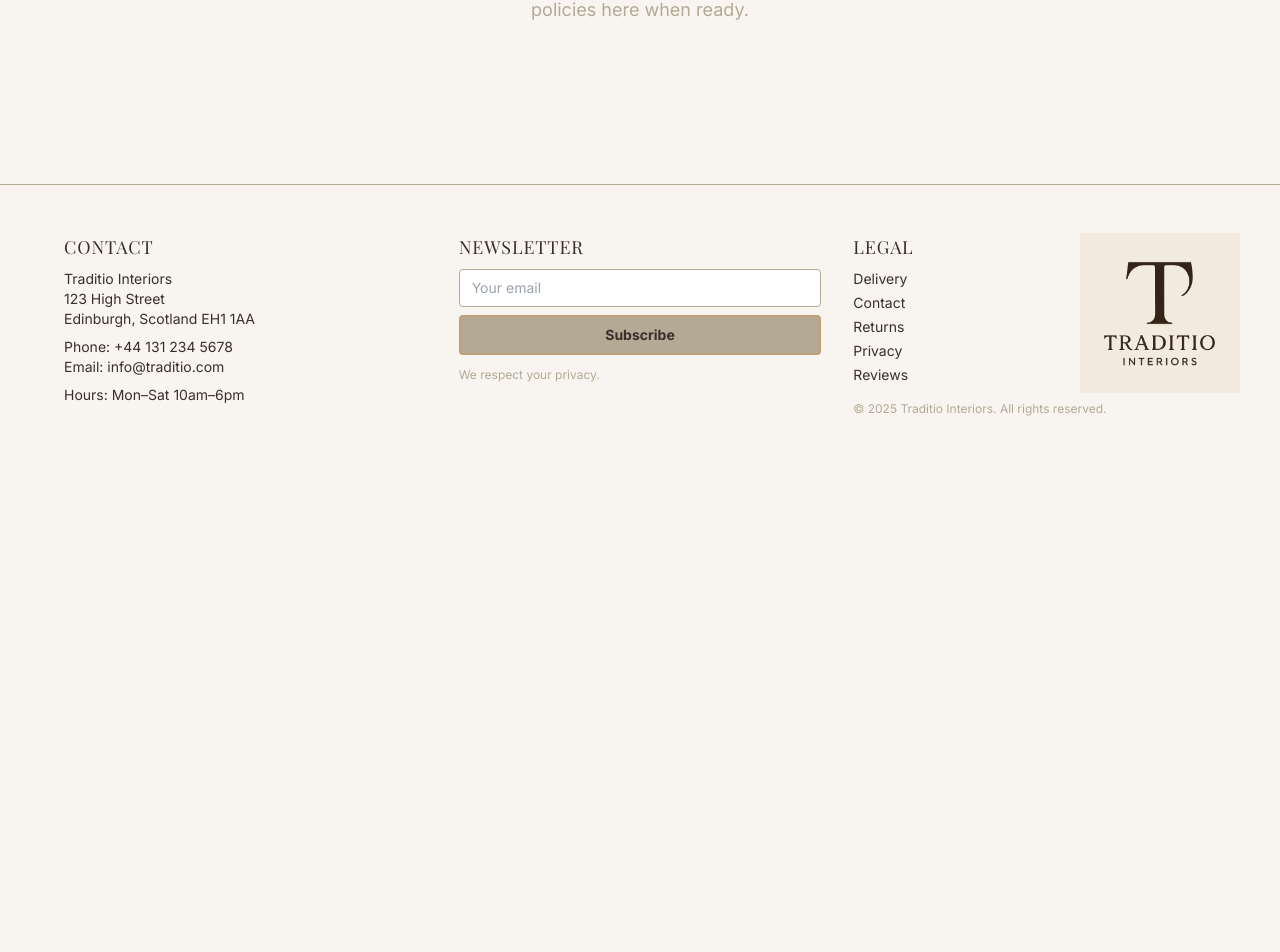
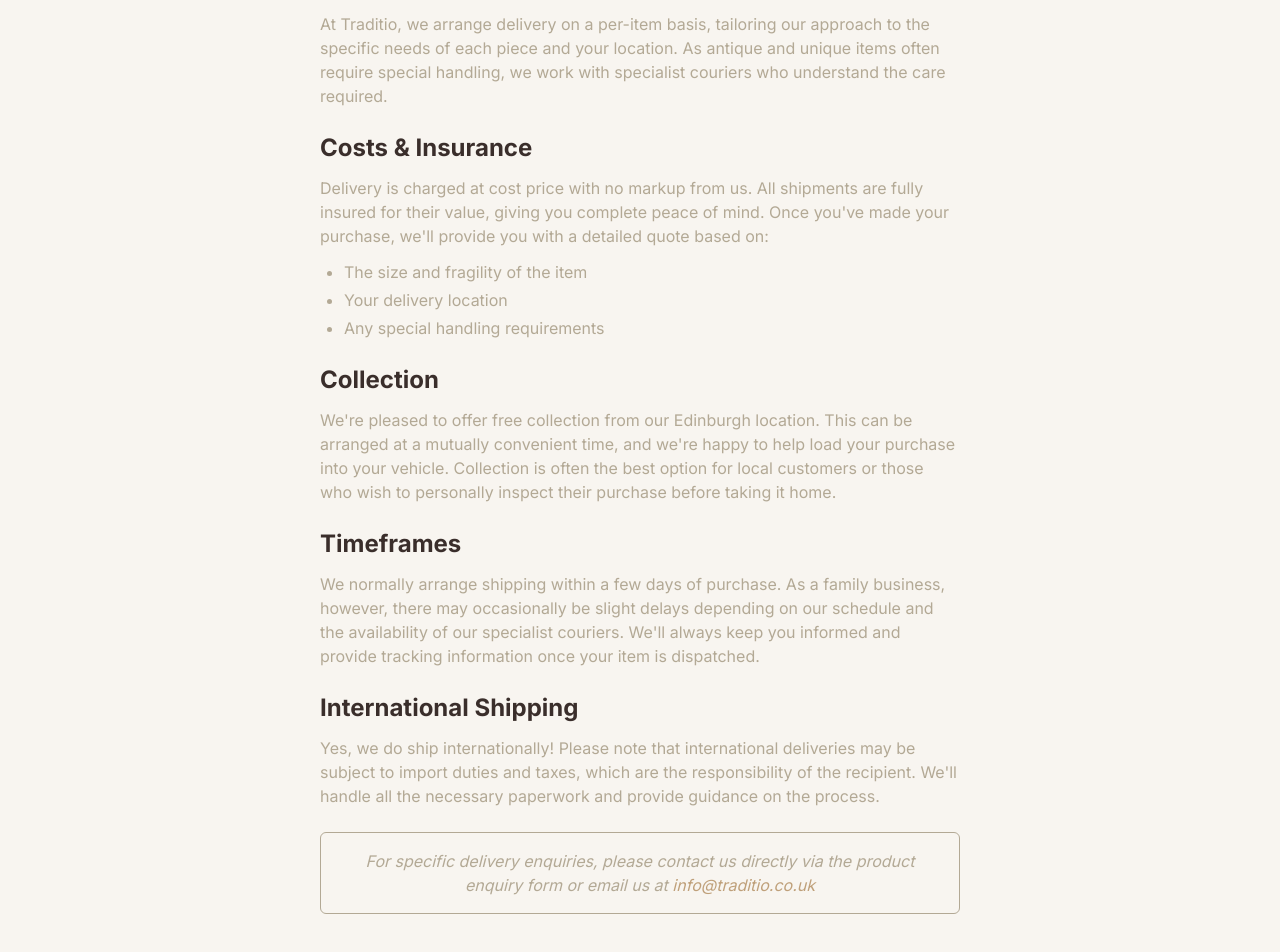
Before and after one commit to AutoJenny/traditio, a Next.js app in the folder traditio-next-site/: page /delivery in a window 1280 px wide. Shown: the part 232-1184 px from the top of the page. Before the commit the page ends 800 px from the top, so only its background shows below. Built offline with nearby package versions, Linux system fonts and the light colour scheme.

Commit message:
Create comprehensive delivery information page

```diff
--- a/traditio-next-site/src/app/delivery/page.tsx
+++ b/traditio-next-site/src/app/delivery/page.tsx
@@ -1,8 +1,55 @@
 export default function Delivery() {
   return (
-    <main className="max-w-2xl mx-auto py-16 px-4 text-center">
-      <h1 className="font-heading text-4xl md:text-5xl font-bold uppercase text-espresso mb-6">Delivery</h1>
-      <p className="font-body text-lg text-sand mb-8">This is a boilerplate Delivery page. Add your delivery information and policies here when ready.</p>
+    <main className="max-w-2xl mx-auto py-16 px-4">
+      <h1 className="font-heading text-4xl md:text-5xl font-bold uppercase text-espresso mb-6 text-center">Delivery</h1>
+
+      <div className="font-body text-sand space-y-6">
+        <section>
+          <h2 className="text-2xl text-espresso font-semibold mb-3">Bespoke Delivery Solutions</h2>
+          <p>
+            At Traditio, we arrange delivery on a per-item basis, tailoring our approach to the specific needs of each piece and your location. As antique and unique items often require special handling, we work with specialist couriers who understand the care required.
+          </p>
+        </section>
+
+        <section>
+          <h2 className="text-2xl text-espresso font-semibold mb-3">Costs & Insurance</h2>
+          <p className="mb-3">
+            Delivery is charged at cost price with no markup from us. All shipments are fully insured for their value, giving you complete peace of mind. Once you've made your purchase, we'll provide you with a detailed quote based on:
+          </p>
+          <ul className="list-disc pl-6 space-y-1">
+            <li>The size and fragility of the item</li>
+            <li>Your delivery location</li>
+            <li>Any special handling requirements</li>
+          </ul>
+        </section>
+
+        <section>
+          <h2 className="text-2xl text-espresso font-semibold mb-3">Collection</h2>
+          <p>
+            We're pleased to offer free collection from our Edinburgh location. This can be arranged at a mutually convenient time, and we're happy to help load your purchase into your vehicle. Collection is often the best option for local customers or those who wish to personally inspect their purchase before taking it home.
+          </p>
+        </section>
+
+        <section>
+          <h2 className="text-2xl text-espresso font-semibold mb-3">Timeframes</h2>
+          <p>
+            We normally arrange shipping within a few days of purchase. As a family business, however, there may occasionally be slight delays depending on our schedule and the availability of our specialist couriers. We'll always keep you informed and provide tracking information once your item is dispatched.
+          </p>
+        </section>
+
+        <section>
+          <h2 className="text-2xl text-espresso font-semibold mb-3">International Shipping</h2>
+          <p>
+            Yes, we do ship internationally! Please note that international deliveries may be subject to import duties and taxes, which are the responsibility of the recipient. We'll handle all the necessary paperwork and provide guidance on the process.
+          </p>
+        </section>
+
+        <div className="mt-8 p-4 bg-ivory border border-sand rounded-md">
+          <p className="italic text-center">
+            For specific delivery enquiries, please contact us directly via the product enquiry form or email us at <span className="text-brass">info@traditio.co.uk</span>
+          </p>
+        </div>
+      </div>
     </main>
   );
 }
```
Also changed, not shown: 1 other file (tests, documents, lock files or other folders).
